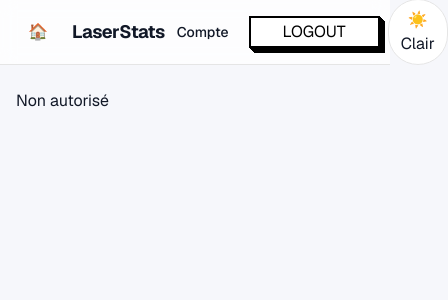
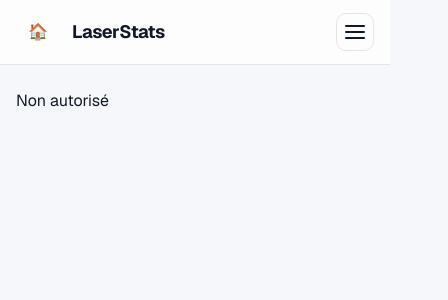
Before and after one commit to GrischK/LaserStats, a Next.js app: page /clubs/1/settings in a window 390 px wide. Shown: the top 300 px of the page, 448 px wide, since content can reach past the window. Built offline with nearby package versions, Linux system fonts and the light colour scheme; no server answers.

Commit message:
📱 Burger menu

```diff
--- a/components/AppShell.tsx
+++ b/components/AppShell.tsx
@@ -2,6 +2,7 @@
 
 import Link from "next/link";
 import {usePathname} from "next/navigation";
+import {useState} from "react";
 import ThemeToggle from "@/components/ThemeToggle";
 import LogoutButton from "@/components/LogoutButton";
 
@@ -11,6 +12,7 @@ type Props = {
 
 export default function AppShell({children}: Props) {
   const pathname = usePathname();
+  const [mobileMenuOpen, setMobileMenuOpen] = useState(false);
 
   const isAuthPage =
     pathname === "/" ||
@@ -29,6 +31,7 @@ export default function AppShell({children}: Props) {
             <Link
               href="/dashboard"
               className="flex items-center gap-2 rounded-full px-3 py-2 text-sm font-medium text-[var(--muted-foreground)] transition hover:bg-[var(--muted)] hover:text-[var(--fg)]"
+              onClick={() => setMobileMenuOpen(false)}
             >
               <span className="text-base">🏠</span>
               <span className="hidden sm:inline">Accueil</span>
@@ -42,18 +45,76 @@ export default function AppShell({children}: Props) {
             </div>
           </div>
 
-          <div className="flex items-center gap-2">
-
+          <div className="hidden items-center gap-2 md:flex">
             <Link
               href="/account"
               className="rounded-full px-3 py-2 text-sm font-medium text-[var(--muted-foreground)] transition hover:bg-[var(--muted)] hover:text-[var(--fg)]"
             >
               Compte
             </Link>
-            <LogoutButton/>
-            <ThemeToggle/>
+            <LogoutButton />
+            <ThemeToggle />
           </div>
+
+          <button
+            type="button"
+            aria-label={mobileMenuOpen ? "Fermer le menu" : "Ouvrir le menu"}
+            aria-expanded={mobileMenuOpen}
+            onClick={() => setMobileMenuOpen((prev) => !prev)}
+            className="inline-flex items-center justify-center rounded-lg border border-[var(--border)] p-2 text-[var(--fg)] transition hover:bg-[var(--muted)] md:hidden"
+          >
+            <span className="sr-only">
+              {mobileMenuOpen ? "Fermer le menu" : "Ouvrir le menu"}
+            </span>
+            <div className="flex h-5 w-5 flex-col items-center justify-center gap-1">
+              <span
+                className={`block h-0.5 w-5 rounded bg-current transition-all ${
+                  mobileMenuOpen ? "translate-y-1.5 rotate-45" : ""
+                }`}
+              />
+              <span
+                className={`block h-0.5 w-5 rounded bg-current transition-all ${
+                  mobileMenuOpen ? "opacity-0" : ""
+                }`}
+              />
+              <span
+                className={`block h-0.5 w-5 rounded bg-current transition-all ${
+                  mobileMenuOpen ? "-translate-y-1.5 -rotate-45" : ""
+                }`}
+              />
+            </div>
+          </button>
         </div>
+
+        {mobileMenuOpen ? (
+          <div className="border-t border-[var(--border)] bg-[var(--header-bg)] md:hidden">
+            <div className="mx-auto flex w-full max-w-6xl flex-col gap-2 px-4 py-4 sm:px-6">
+              <Link
+                href="/dashboard"
+                onClick={() => setMobileMenuOpen(false)}
+                className="rounded-xl px-3 py-2 text-sm font-medium text-[var(--muted-foreground)] transition hover:bg-[var(--muted)] hover:text-[var(--fg)]"
+              >
+                Accueil
+              </Link>
+
+              <Link
+                href="/account"
+                onClick={() => setMobileMenuOpen(false)}
+                className="rounded-xl px-3 py-2 text-sm font-medium text-[var(--muted-foreground)] transition hover:bg-[var(--muted)] hover:text-[var(--fg)]"
+              >
+                Compte
+              </Link>
+
+              <div className="flex items-center justify-between rounded-xl px-3 py-2">
+                <ThemeToggle />
+              </div>
+
+              <div className="px-3 py-2">
+                <LogoutButton />
+              </div>
+            </div>
+          </div>
+        ) : null}
       </header>
 
       <main className="mx-auto w-full max-w-6xl px-4 py-6 sm:px-6">
```
